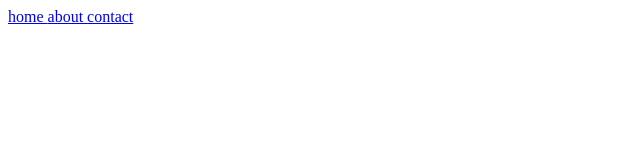
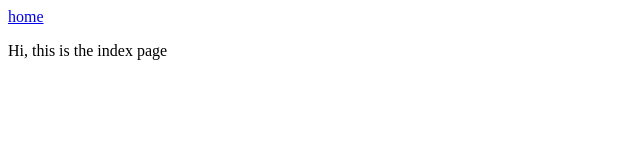
Before and after one commit to AsikpaChoice/VSC-Practice, a plain HTML site: page index.html in a window 1280 px wide. Shown: the whole page, without its empty margins (0-640 px from the left). Drawn offline with Linux system fonts and the light colour scheme.

Commit message:
Update index.html

```diff
--- a/index.html
+++ b/index.html
@@ -3,9 +3,10 @@
 	<head></head>
 	<body>
 	<nav>
-	  <a href= "home.html"> home </a>
-	  <a href= "about.html"> about </a>
-	  <a href= "contact.html"> contact </a>
+	  <a href= "NEW.html"> home </a>
+
  	</nav>
+
+		<p>Hi, this is the index page</p>
 	</body>
 </html>
```
